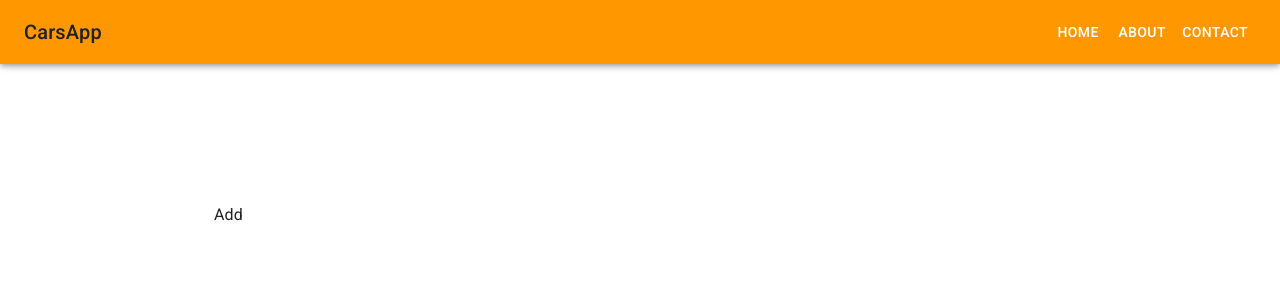
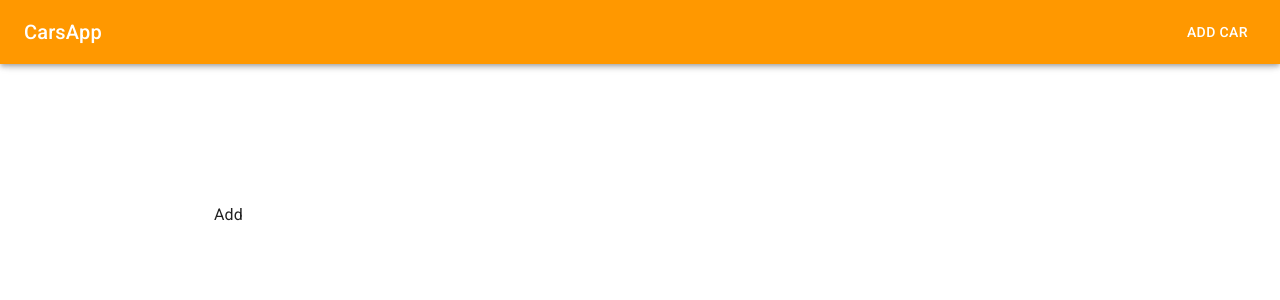
Before and after one commit to ctennant718/first-react-app, a React (Vite) app: page /add in a window 1280 px wide. Shown: the top 300 px of the page. Built offline with nearby package versions, Linux system fonts and the light colour scheme.

Commit message:
UI navigation added

```diff
--- /dev/null
+++ b/src/components/DesktopNavigation.jsx
@@ -0,0 +1,67 @@
+import React from "react";
+import { NavLink } from "react-router-dom";
+import Box from "@mui/material/Box";
+import AppBar from "@mui/material/AppBar";
+import IconButton from "@mui/material/IconButton";
+// import List from "@mui/material/List";
+// import ListItem from "@mui/material/ListItem";
+// import ListItemButton from "@mui/material/ListItemButton";
+// import ListItemText from "@mui/material/ListItemText";
+import MenuIcon from "@mui/icons-material/Menu";
+import Toolbar from "@mui/material/Toolbar";
+import Typography from "@mui/material/Typography";
+import Button from "@mui/material/Button";
+import { useTheme } from "@mui/material/styles";
+
+function DesktopNavigation({
+  handleDrawerToggle = () =>
+    console.log("no handleDrawerToggle function provided"),
+}) {
+  const theme = useTheme();
+  console.log(theme);
+  const lightTextColor = theme.palette.common.white;
+  return (
+    <>
+      <AppBar component="nav">
+        <Toolbar>
+          <IconButton
+            color="inherit"
+            aria-label="open drawer"
+            edge="start"
+            onClick={handleDrawerToggle}
+            sx={{ mr: 2, display: { sm: "none" } }}
+          >
+            <MenuIcon />
+          </IconButton>
+          <Typography
+            variant="h6"
+            component={NavLink}
+            to={`/`}
+            sx={{
+              flexGrow: 1,
+              display: { xs: "none", sm: "block" },
+              textDecoration: "none",
+              color: lightTextColor,
+            }}
+          >
+            CarsApp
+          </Typography>
+          <Box sx={{ display: { xs: "none", sm: "block" } }}>
+            <Button
+              sx={{ color: lightTextColor }}
+              component={NavLink}
+              to="/add"
+            >
+              Add Car
+            </Button>
+          </Box>
+        </Toolbar>
+      </AppBar>
+      <Box component="main" sx={{ p: 3 }}>
+        <Toolbar />
+      </Box>
+    </>
+  );
+}
+
+export default DesktopNavigation;
--- /dev/null
+++ b/src/components/MobileNavigation.jsx
@@ -0,0 +1,66 @@
+import React from "react";
+import { NavLink } from "react-router-dom";
+import Box from "@mui/material/Box";
+import Drawer from "@mui/material/Drawer";
+import Divider from "@mui/material/Divider";
+import List from "@mui/material/List";
+import ListItem from "@mui/material/ListItem";
+import ListItemButton from "@mui/material/ListItemButton";
+import ListItemText from "@mui/material/ListItemText";
+import Typography from "@mui/material/Typography";
+
+function MobileNavigation({
+  mobileOpen = false,
+  handleDrawerToggle = () =>
+    console.log("no handleDrawerToggle function provided"),
+  drawerWidth = 240,
+}) {
+  return (
+    <Box component="nav">
+      <Drawer
+        variant="temporary"
+        open={mobileOpen}
+        onClose={handleDrawerToggle}
+        ModalProps={{
+          keepMounted: true, // Better open performance on mobile.
+        }}
+        sx={{
+          display: { xs: "block", sm: "none" },
+          "& .MuiDrawer-paper": {
+            boxSizing: "border-box",
+            width: drawerWidth,
+          },
+        }}
+      >
+        <Box onClick={handleDrawerToggle} sx={{ textAlign: "center" }}>
+          <Typography variant="h6" sx={{ my: 2 }}>
+            CarsApp
+          </Typography>
+          <Divider />
+          <List>
+            <ListItem>
+              <ListItemButton
+                sx={{ textAlign: "left" }}
+                component={NavLink}
+                to="/"
+              >
+                <ListItemText primary={"List Cars"} />
+              </ListItemButton>
+            </ListItem>
+            <ListItem>
+              <ListItemButton
+                sx={{ textAlign: "left" }}
+                component={NavLink}
+                to="/add"
+              >
+                <ListItemText primary={"Add Car"} />
+              </ListItemButton>
+            </ListItem>
+          </List>
+        </Box>
+      </Drawer>
+    </Box>
+  );
+}
+
+export default MobileNavigation;
--- a/src/components/TempHeader.jsx
+++ b/src/components/TempHeader.jsx
@@ -1,121 +1,23 @@
-// import React from 'react'
-// import { NavLink } from 'react-router-dom'
-
-// function TempHeader() {
-//   return (
-//     <div>
-//     <NavLink to="/">List Page</NavLink>
-//     <NavLink to="/add">Add Page</NavLink>
-//     <NavLink to="/update">Update Page</NavLink>
-//     <NavLink to="/fssfsds">Not Found Page</NavLink>
-//     </div>
-//   )
-// }
-
-// export default TempHeader
-
 import * as React from "react";
 import PropTypes from "prop-types";
-import AppBar from "@mui/material/AppBar";
 import Box from "@mui/material/Box";
-import CssBaseline from "@mui/material/CssBaseline";
-import Divider from "@mui/material/Divider";
-import Drawer from "@mui/material/Drawer";
-import IconButton from "@mui/material/IconButton";
-import List from "@mui/material/List";
-import ListItem from "@mui/material/ListItem";
-import ListItemButton from "@mui/material/ListItemButton";
-import ListItemText from "@mui/material/ListItemText";
-import MenuIcon from "@mui/icons-material/Menu";
-import Toolbar from "@mui/material/Toolbar";
-import Typography from "@mui/material/Typography";
-import Button from "@mui/material/Button";
+import MobileNavigation from "./MobileNavigation";
+import DesktopNavigation from "./DesktopNavigation";
 
-const drawerWidth = 240;
-const navItems = ["Home", "About", "Contact"];
-
-function DrawerAppBar(props) {
-  const { window } = props;
+function DrawerAppBar() {
   const [mobileOpen, setMobileOpen] = React.useState(false);
 
   const handleDrawerToggle = () => {
     setMobileOpen((prevState) => !prevState);
   };
 
-  const drawer = (
-    <Box onClick={handleDrawerToggle} sx={{ textAlign: "center" }}>
-      <Typography variant="h6" sx={{ my: 2 }}>
-        CarsApp
-      </Typography>
-      <Divider />
-      <List>
-        {navItems.map((item) => (
-          <ListItem key={item} disablePadding>
-            <ListItemButton sx={{ textAlign: "center" }}>
-              <ListItemText primary={item} />
-            </ListItemButton>
-          </ListItem>
-        ))}
-      </List>
-    </Box>
-  );
-
-  const container =
-    window !== undefined ? () => window().document.body : undefined;
-
   return (
     <Box sx={{ display: "flex" }}>
-      <CssBaseline />
-      <AppBar component="nav">
-        <Toolbar>
-          <IconButton
-            color="inherit"
-            aria-label="open drawer"
-            edge="start"
-            onClick={handleDrawerToggle}
-            sx={{ mr: 2, display: { sm: "none" } }}
-          >
-            <MenuIcon />
-          </IconButton>
-          <Typography
-            variant="h6"
-            component="div"
-            sx={{ flexGrow: 1, display: { xs: "none", sm: "block" } }}
-          >
-            CarsApp
-          </Typography>
-          <Box sx={{ display: { xs: "none", sm: "block" } }}>
-            {navItems.map((item) => (
-              <Button key={item} sx={{ color: "#fff" }}>
-                {item}
-              </Button>
-            ))}
-          </Box>
-        </Toolbar>
-      </AppBar>
-      <Box component="nav">
-        <Drawer
-          container={container}
-          variant="temporary"
-          open={mobileOpen}
-          onClose={handleDrawerToggle}
-          ModalProps={{
-            keepMounted: true, // Better open performance on mobile.
-          }}
-          sx={{
-            display: { xs: "block", sm: "none" },
-            "& .MuiDrawer-paper": {
-              boxSizing: "border-box",
-              width: drawerWidth,
-            },
-          }}
-        >
-          {drawer}
-        </Drawer>
-      </Box>
-      <Box component="main" sx={{ p: 3 }}>
-        <Toolbar />
-      </Box>
+      <MobileNavigation
+        handleDrawerToggle={handleDrawerToggle}
+        mobileOpen={mobileOpen}
+      />
+      <DesktopNavigation handleDrawerToggle={handleDrawerToggle} />
     </Box>
   );
 }
```
